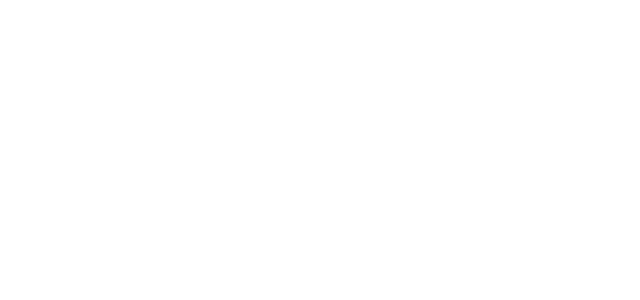
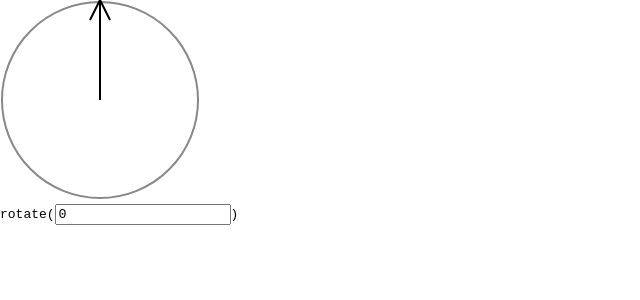
Before and after one commit to j-/angle, a React (Create React App) app: page / in a window 1280 px wide. Shown: the top 300 px of the page, without its empty margins (0-640 px from the left). Built offline with nearby package versions, Linux system fonts and the light colour scheme.

Commit message:
Add basic application

```diff
--- a/src/components/App.tsx
+++ b/src/components/App.tsx
@@ -1,7 +1,12 @@
 import * as React from 'react';
+import Viz from '../containers/Viz';
+import Rotate from '../containers/Rotate';
 
 const App: React.StatelessComponent = () => (
-	<div className="App" />
+	<div className="App">
+		<Viz width={200} height={200} />
+		<Rotate />
+	</div>
 );
 
 export default App;
--- /dev/null
+++ b/src/components/Rotate.css
@@ -0,0 +1,3 @@
+.Rotate input {
+	font-family: inherit;
+}
--- /dev/null
+++ b/src/components/Rotate.tsx
@@ -0,0 +1,25 @@
+import * as React from 'react';
+import './Rotate.css';
+
+export interface RotateProps {
+	value: string;
+	onChange: (value: string) => void;
+}
+
+const Rotate: React.StatelessComponent<RotateProps> = ({ value, onChange }) => (
+	<div className="Rotate">
+		<label>
+			<code>
+				rotate(
+				<input
+					type="text"
+					value={value}
+					onChange={(e) => onChange(e.currentTarget.value)}
+				/>
+				)
+			</code>
+		</label>
+	</div>
+);
+
+export default Rotate;
--- /dev/null
+++ b/src/components/Viz.tsx
@@ -0,0 +1,37 @@
+import * as React from 'react';
+
+export interface VizProps {
+	width: number;
+	height: number;
+	animate: boolean;
+	rotate: string;
+}
+
+const Viz: React.StatelessComponent<VizProps> = (props) => (
+	<svg
+		xmlns="http://www.w3.org/2000/svg"
+		viewBox="0 0 100 100"
+		style={{
+			width: props.width,
+			height: props.height,
+		}}
+	>
+		<circle cx="50" cy="50" r="49" fill="none" stroke="#888" />
+		<g transform="translate(45, 0)">
+			<g
+				fill="none"
+				stroke="#000"
+				transform-origin="bottom center"
+				style={{
+					transform: `rotate(${props.rotate})`,
+					transition: props.animate ? 'transform 0.5s ease-out' : '',
+				}}
+			>
+				<polyline points="0 10 5 0 10 10" />
+				<line x1="5" y1="0" x2="5" y2="50" />
+			</g>
+		</g>
+	</svg>
+);
+
+export default Viz;
--- /dev/null
+++ b/src/containers/Rotate.ts
@@ -0,0 +1,29 @@
+import { connect } from 'react-redux';
+import Rotate from '../components/Rotate';
+import { setRotationValue } from 'src/store/actions';
+
+import {
+	ReducerState,
+	currentRotation,
+} from 'src/store';
+
+interface StateProps {
+	value: string;
+}
+
+interface DispatchProps {
+	onChange: (value: string) => void;
+}
+
+const mapStateToProps = (state: ReducerState): StateProps => ({
+	value: currentRotation(state),
+});
+
+const mapDispatchToProps = {
+	onChange: setRotationValue,
+};
+
+export default connect<StateProps, DispatchProps>(
+	mapStateToProps,
+	mapDispatchToProps,
+)(Rotate);
--- /dev/null
+++ b/src/containers/Viz.ts
@@ -0,0 +1,27 @@
+import { connect } from 'react-redux';
+import Viz from '../components/Viz';
+
+import {
+	ReducerState,
+	shouldAnimate,
+	currentRotation,
+} from 'src/store';
+
+interface StateProps {
+	animate: boolean;
+	rotate: string;
+}
+
+interface OwnProps {
+	width: number;
+	height: number;
+}
+
+const mapStateToProps = (state: ReducerState) => ({
+	animate: shouldAnimate(state),
+	rotate: currentRotation(state),
+});
+
+export default connect<StateProps, void, OwnProps>(
+	mapStateToProps,
+)(Viz);
--- a/src/index.tsx
+++ b/src/index.tsx
@@ -1,11 +1,18 @@
 import * as React from 'react';
 import * as ReactDOM from 'react-dom';
 import App from './components/App';
+import { createStore } from 'redux';
+import rootReducer from './store';
+import { Provider as StoreProvider } from 'react-redux';
 import registerServiceWorker from './registerServiceWorker';
 import './index.css';
 
+const store = createStore(rootReducer);
+
 ReactDOM.render(
-	<App />,
+	<StoreProvider store={store}>
+		<App />
+	</StoreProvider>,
 	document.getElementById('root') as HTMLElement
 );
 registerServiceWorker();
--- /dev/null
+++ b/src/store/actions.ts
@@ -0,0 +1,37 @@
+import { Action, ActionCreator } from 'redux';
+
+export interface ActionSetRotationValue extends Action {
+	type: 'SetRotationValue';
+	data: {
+		value: string;
+	};
+}
+
+export const isActionSetRotationValue = (action: Action): action is ActionSetRotationValue => (
+	action.type === 'SetRotationValue'
+);
+
+export const setRotationValue: ActionCreator<ActionSetRotationValue> = (value: string) => ({
+	type: 'SetRotationValue',
+	data: {
+		value,
+	},
+});
+
+export interface ActionSetAngleRads extends Action {
+	type: 'SetAngleRads';
+	data: {
+		rads: number;
+	};
+}
+
+export const isActionSetAngleRads = (action: Action): action is ActionSetAngleRads => (
+	action.type === 'SetAngleRads'
+);
+
+export const setAngleRads: ActionCreator<ActionSetAngleRads> = (rads: number) => ({
+	type: 'SetAngleRads',
+	data: {
+		rads,
+	},
+});
--- /dev/null
+++ b/src/store/index.ts
@@ -0,0 +1,64 @@
+import { Reducer } from 'redux';
+
+import {
+	isActionSetAngleRads,
+	isActionSetRotationValue,
+} from './actions';
+
+export interface ReducerState {
+	angleRads: null | number;
+	rotationValue: null | string;
+}
+
+const DEFAULT_STATE: ReducerState = {
+	angleRads: null,
+	rotationValue: '0',
+};
+
+const reducer: Reducer<ReducerState> = (state = DEFAULT_STATE, action) => {
+	if (isActionSetAngleRads(action)) {
+		return {
+			...state,
+			angleRads: action.data.rads,
+			rotationValue: null,
+		};
+	}
+
+	if (isActionSetRotationValue(action)) {
+		return {
+			...state,
+			angleRads: null,
+			rotationValue: action.data.value,
+		};
+	}
+
+	return state;
+};
+
+export default reducer;
+
+export const hasAngleRads = (state: ReducerState): boolean => (
+	state.angleRads !== null
+);
+
+export const getAngleRads = (state: ReducerState): null | number => (
+	state.angleRads
+);
+
+export const hasRotationValue = (state: ReducerState): boolean => (
+	state.rotationValue !== null
+);
+
+export const getRotationValue = (state: ReducerState): null | string => (
+	state.rotationValue
+);
+
+export const shouldAnimate = (state: ReducerState): boolean => (
+	hasRotationValue(state)
+);
+
+export const currentRotation = (state: ReducerState): string => (
+	hasAngleRads(state) ?
+		getAngleRads(state) + 'rad' :
+		getRotationValue(state) as string
+);
```
Also changed, not shown: package.json (+7 -5 lines), 1 other file (tests, documents, lock files or other folders).
